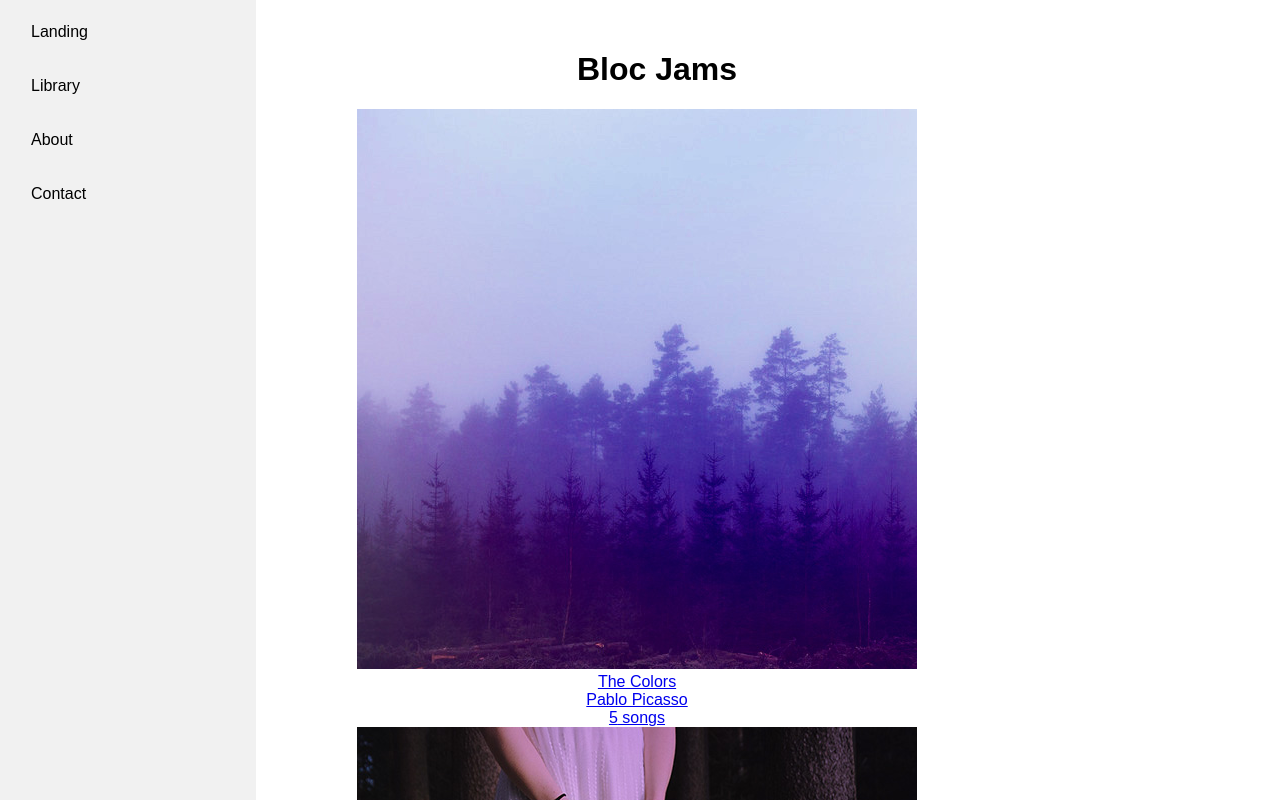
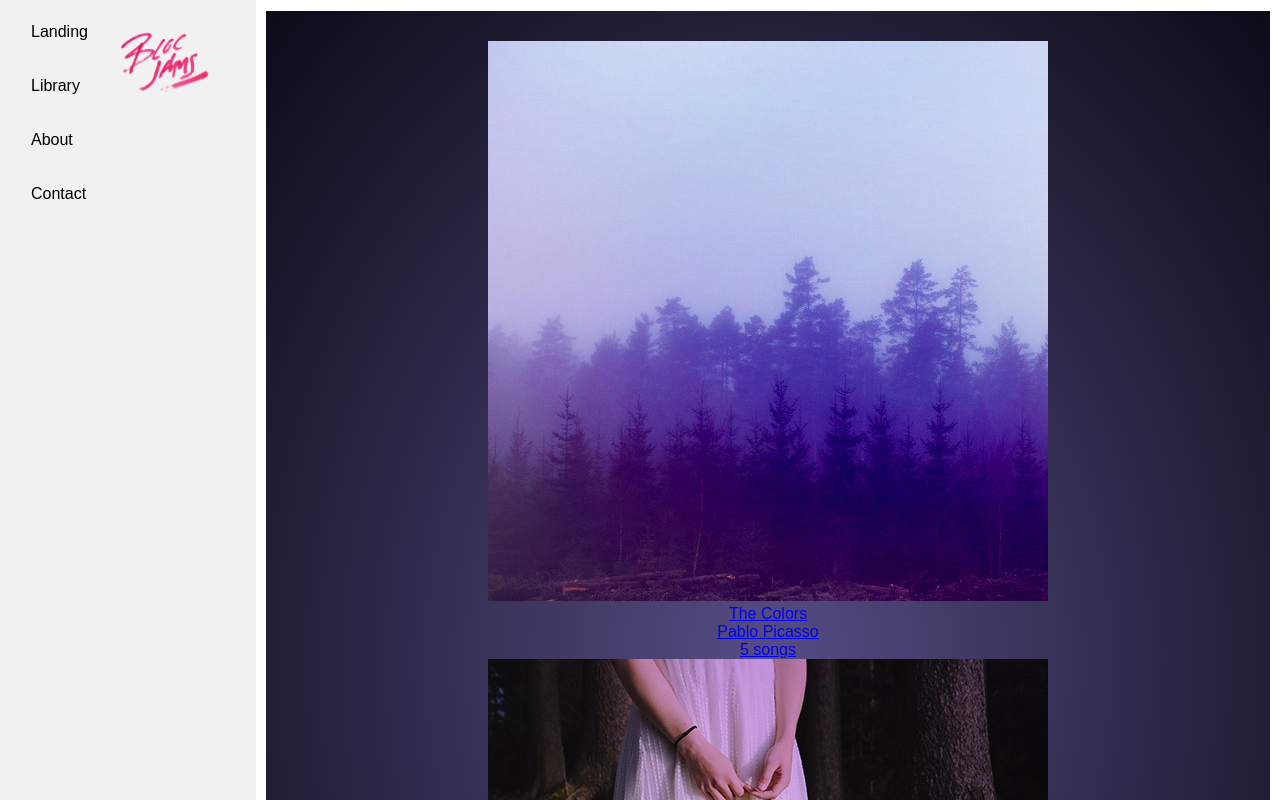
Before and after one commit to LeahMcN/bloc-jams-react, a React (Create React App) app: page /library in a window 1280 px wide. Shown: the top 800 px of the page. Built offline with nearby package versions, Linux system fonts and the light colour scheme.

Commit message:
Corrected time format function

```diff
--- a/src/App.css
+++ b/src/App.css
@@ -1,7 +1,7 @@
 body{
   margin: 0;
   padding: 0;
-  margin-right: 300px;
+
 }
 
 .MenuBar {
@@ -40,17 +40,14 @@ li{
 
 
 }
-.Header {
-  margin-top: 50px;
-  margin-left: 40px;
-}
+
 
 .App {
   text-align: center;
   background-color: white;
   border-color: white;
-  margin-left: 30%;
-  padding:1px 16px;
+  margin-left: 20%;
+  padding:1px 10px;
 
 
 }
--- a/src/App.js
+++ b/src/App.js
@@ -26,7 +26,7 @@ class App extends Component {
       </header>
 
       <div className="App">
-        <h1 className="Header">Bloc Jams</h1>
+
         <main>
           <Route exact path="/" component={Landing} />
           <Route path="/library" component={Library} />
--- a/src/components/Album.js
+++ b/src/components/Album.js
@@ -99,10 +99,10 @@ class Album extends Component {
     }
 
     formatTime(seconds) {
-      if (seconds){
-        return (Math.floor(seconds / 60)) + ":" + (Math.floor(seconds % 60)) ;
-      } else if (seconds < 10){
-        return (Math.floor(seconds / 60)) + ":0" + (Math.floor(seconds % 60));
+      if (seconds < 10){
+        return (Math.floor(seconds / 60)) + ":0" + (Math.floor(seconds % 60)) ;
+      } else if (seconds){
+        return (Math.floor(seconds / 60)) + ":" + (Math.floor(seconds % 60));
       }
       return "-:--";
     }
--- a/src/components/Landing.css
+++ b/src/components/Landing.css
@@ -2,11 +2,17 @@
   position: fixed;
     top: 10px;
     bottom: 0;
-    right: 0;
-    width: 300px;
+    right: 120px;
+    width: 400px;
 }
 
 .Landing {
   position: relative;
-    left: 20px;
+    left: 0px;
+    margin-right: 500px;
 }
+
+.Header {
+  margin-top: 50px;
+  margin-left: 10px;
+}
--- a/src/components/Landing.js
+++ b/src/components/Landing.js
@@ -5,16 +5,19 @@ import './Landing.css';
 const Landing = () => (
 
   <section className="Landing">
+    <div>
+    <h1 className="Header">Bloc Jams</h1>
+    </div>
 
-    <h1 className="hero-title">Turn the music up!</h1>
+    <h2 className="hero-title">Turn the music up!</h2>
 
     <section className="selling-points">
       <div className="point">
-        <h2 className="point-title">Choose your music</h2>
+        <h3 className="point-title">Choose your music</h3>
         <p className="point-description">The world is full of music; why should you have to listen to music that someone else chose?</p>
       </div>
       <div className="point">
-        <h2 className="point-title">Unlimited, streaming, ad-free</h2>
+        <h3 className="point-title">Unlimited, streaming, ad-free</h3>
         <p className="point-description">No arbitrary limits. No distractions.</p>
       </div>
       <div className="Phone-image">
--- a/src/components/Library.css
+++ b/src/components/Library.css
@@ -0,0 +1,22 @@
+body {
+  min-height: 100%
+}
+
+.Library {
+   background: radial-gradient(ellipse at center,
+   rgba(86,76,132,1) 0%, rgba(12,11,23,1) 100%);
+   width: 100%;
+   padding-top: 30px;
+   padding-bottom: 30px;
+   margin-right: 10px;
+   margin-top: 10px;
+   margin-bottom: 10px;
+}
+
+.Logo {
+  position: fixed;
+    top: 30px;
+    bottom: 0;
+    left: 120px;
+    width: 90px;
+}
--- a/src/components/Library.js
+++ b/src/components/Library.js
@@ -11,7 +11,7 @@ class Library extends Component {
   }
   render() {
     return (
-      <section className='library'>
+      <section className='Library'>
         {
           this.state.albums.map( (album, index) =>
             <Link to={`/album/${album.slug}`} key={index}>
@@ -22,6 +22,9 @@ class Library extends Component {
             </Link>
           )
         }
+        <div className="Logo-image">
+        <img className="Logo" src={window.location.origin + '/assets/images/bloc_jams_logo.png'} />
+        </div>
       </section>
     );
   }
```
Also changed, not shown: src/components/PlayerBar.js (line endings or trailing spaces).
